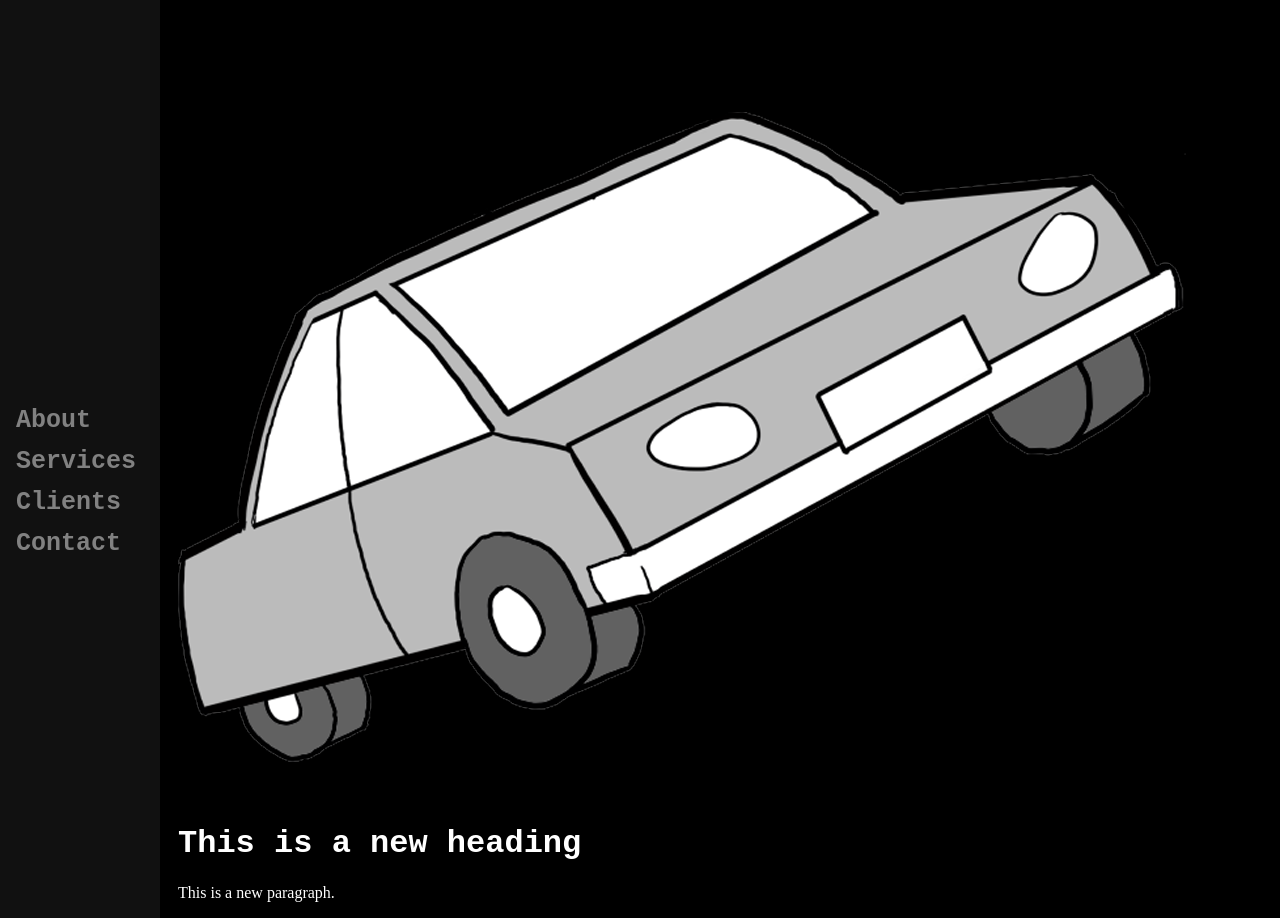
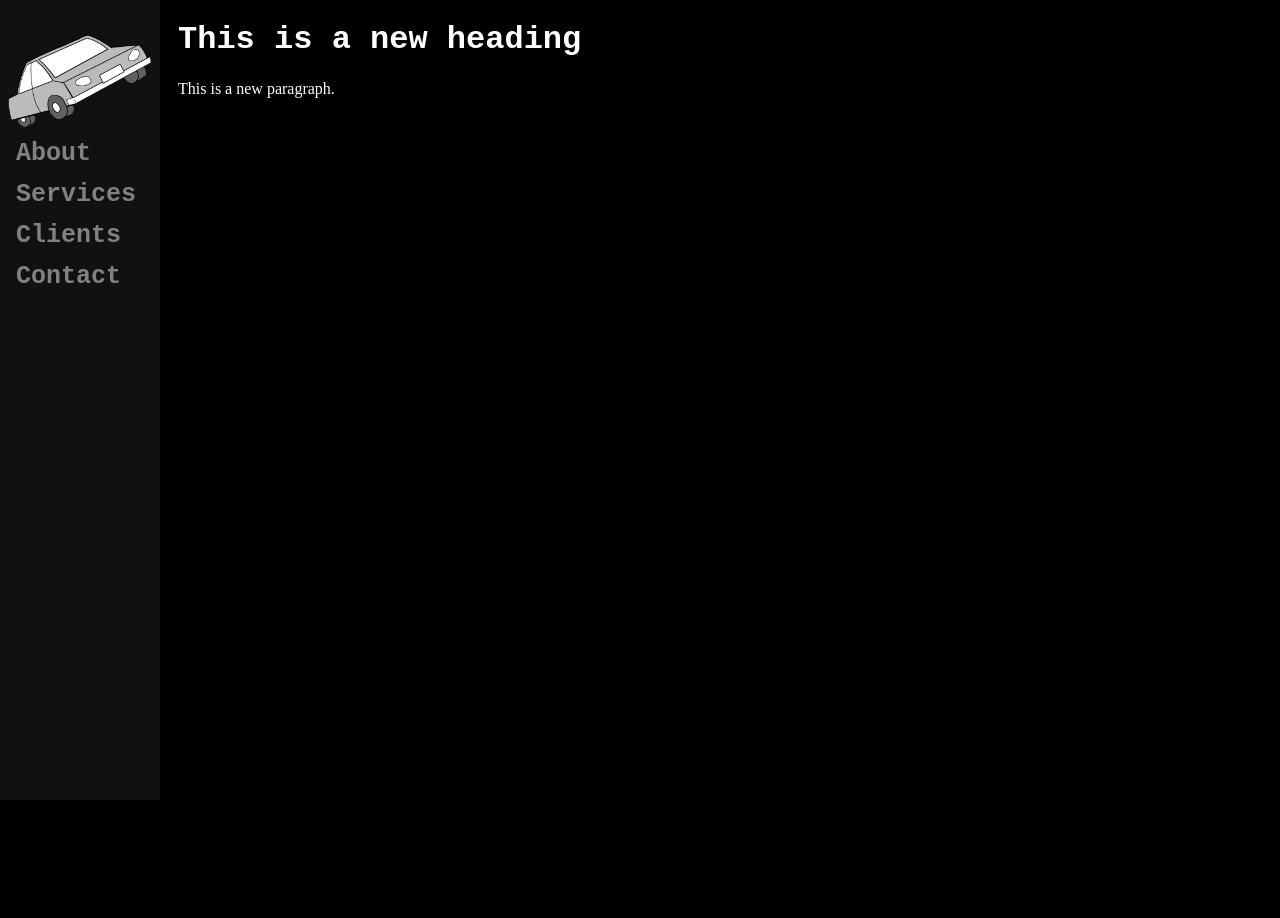
Before and after one commit to mkramercsci/mkramercsci.github.io, a PHP site: page / in a window 1280 px wide. After the commit the page ends 800 px from the top, so only its background shows below. Run offline with PHP 8.4, Linux system fonts and the light colour scheme.

Commit message:
adjusted homepage icon size

```diff
--- /dev/null
+++ b/about.php
@@ -0,0 +1,4 @@
+<div class="main">
+ <h1>Portfolio</h1>
+ <p>This is the homepage.</p>
+</div>
--- a/index.php
+++ b/index.php
@@ -6,6 +6,7 @@
 <body>
   <!-- Side navigation -->
  <div class="sidenav">
+   <img src="images\car.png"></img>
    <a href="#">About</a>
    <a href="#">Services</a>
    <a href="#">Clients</a>
@@ -14,7 +15,6 @@
 
  <!-- Page content -->
  <div class="main">
-   <img src="images\car.png"></img>
   <h1>This is a new heading</h1>
   <p>This is a new paragraph.</p>
  </div>
--- a/styles.css
+++ b/styles.css
@@ -5,6 +5,15 @@ body {
 
 h1 {
   font-family: "Courier New";
+}
+
+img {
+  display: block;
+  margin-left: auto;
+  margin-right: auto;
+  max-width: 90%;
+  height: auto;
+  align: center;
 }
 
 /* The sidebar menu */
@@ -17,7 +26,7 @@ h1 {
  left: 0;
  background-color: #111; /* Black */
  overflow-x: hidden; /* Disable horizontal scroll */
- padding-top: 400px;
+ padding-top: 20px;
 }
 
 /* The navigation menu links */
@@ -29,7 +38,7 @@ h1 {
  font-weight: bold;
  color: #818181;
  display: block;
-}
+}]]]
 
 /* When you mouse over the navigation links, change their color */
 .sidenav a:hover {
```
